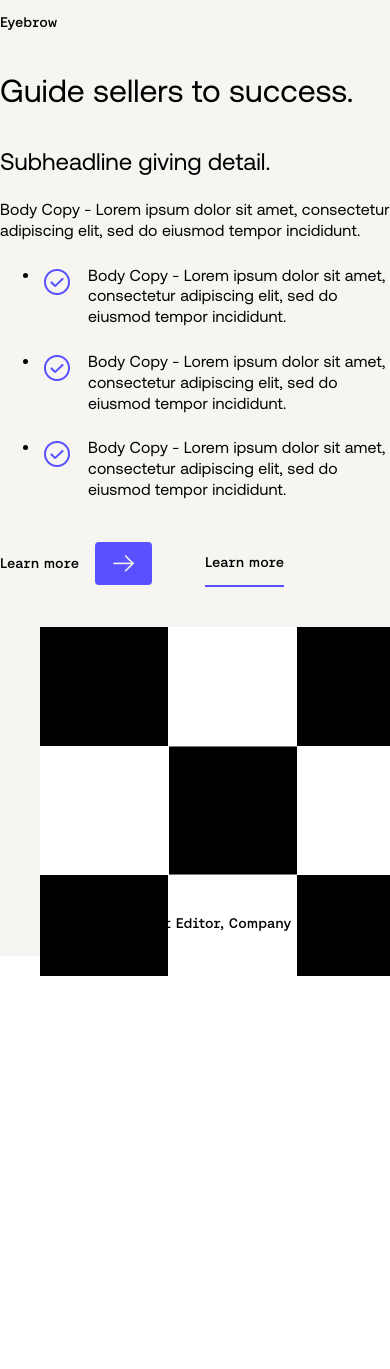
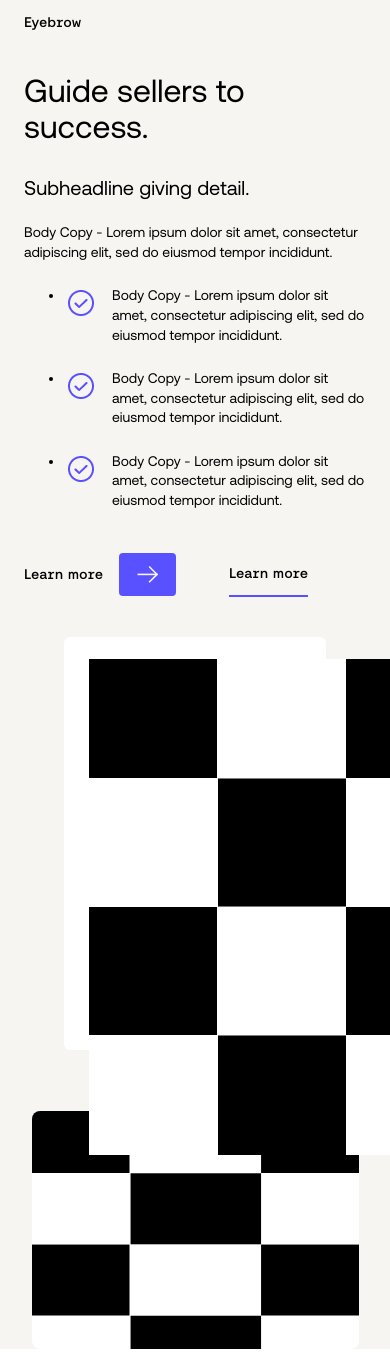
Before and after one commit to ErickRoo/pxpl, a Next.js app: page /components/LeftRightFeature in a window 390 px wide. Before the commit the page ends 976 px from the top, so only its background shows below. Built offline with nearby package versions, Linux system fonts and the light colour scheme.

Commit message:
fix: set size on mobile version

```diff
--- a/components/blocks/left_right_feature/left_right_feature.module.scss
+++ b/components/blocks/left_right_feature/left_right_feature.module.scss
@@ -15,9 +15,12 @@
   padding: 0;
   display: flex;
   align-items: center;
-  flex-direction: row;
+  flex-direction: column-reverse;
+  gap: 5.1rem;
+  padding: 0 2.4rem;
 
   @screen md {
+    flex-direction: row;
     gap: 3.1rem;
     padding: 0 3.2rem 0.6rem;
   }
@@ -71,33 +74,37 @@
       height: 51rem;
 
       > div {
-        background-size: 1100px 600px;
-        background-position: -60px -1px;
+        background-size: 110rem 60rem;
+        background-position: -6rem -0.1rem;
       }
     }
-
   }
 }
 
 .wrapperImage {
+  width: 32.7rem;
+  height: 23.8rem;
+
   > div {
     border-radius: 0.8rem;
     width: 100%;
     height: 100%;
+    background-size: 52.5rem 27.5rem;
+    background-position: -3.3rem -0.4rem;
   }
 
   @screen md {
-    width: 336px;
+    width: 33.6rem;
     height: 60.2rem;
   }
 
   @screen lg {
     width: 45.6rem;
-    margin-top: 112px;
+    margin-top: 11.2rem;
 
     > div {
-      background-size: 700px 608px;
-      background-position: -36px -2px;
+      background-size: 70rem 60.8rem;
+      background-position: -3.6rem -0.2rem;
     }
   }
 
@@ -107,8 +114,8 @@
     margin-top: 0;
 
     > div {
-      background-size: 1050px 835px;
-      background-position: -55px -2px;
+      background-size: 105rem 83.5rem;
+      background-position: -5.5rem -0.2rem;
     }
   }
 }
@@ -121,6 +128,9 @@
 }
 
 .wrapperBgImage {
+  width: 32.7rem;
+  height: 23.8rem;
+
   > div {
     border-radius: 0.8rem;
     height: 100%;
@@ -133,8 +143,8 @@
     > div {
       margin-left: calc(33.6rem - 45.6rem);
       width: 45.6rem;
-      background-position: top -1px right 140px;
-      background-size: 700px 610px;
+      background-position: top -0.1rem right 14rem;
+      background-size: 70rem 61rem;
     }
   }
 
@@ -146,8 +156,8 @@
     > div {
       margin-left: calc(49.6rem - 74.5rem);
       width: 74.5rem;
-      background-position: top -1px right -372px;
-      background-size: 1200px 606px;
+      background-position: top -0.1rem right -37.2rem;
+      background-size: 120rem 60.6rem;
     }
   }
 
@@ -159,8 +169,8 @@
     > div {
       margin-left: calc(62.8rem - 96.8rem);
       width: 96.8rem;
-      background-position: top -2px right -464px;
-      background-size: 1520px 850px;
+      background-position: top -0.2rem right -46.4rem;
+      background-size: 152rem 85rem;
     }
   }
 }
@@ -174,7 +184,7 @@
     > div {
       margin-left: 0;
       margin-right: calc(33.6rem - 45.6rem);
-      background-position: top -1px left -35px;
+      background-position: top -0.1rem left -3.5rem;
     }
   }
 
@@ -186,7 +196,7 @@
     > div {
       margin-left: 0;
       margin-right: calc(49.6rem - 74.5rem);
-      background-position: top -1px left -75px;
+      background-position: top -0.1rem left -7.5rem;
     }
   }
 
@@ -197,17 +207,17 @@
     > div {
       margin-left: 0;
       margin-right: calc(68.4rem - 96.8rem);
-      background-position: top -2px left -129px;
+      background-position: top -0.2rem left -12.9rem;
     }
 
     & ~ .wrapperContent .buttonsContainer {
-      padding: 5px 0 0 7px;
+      padding: 0.5rem 0 0 0.7rem;
     }
   }
 }
 
 .wrapperContent {
-  flex: 1 1 0px;
+  flex: 1 1 0;
 }
 
 .eyebrow {
@@ -233,12 +243,9 @@
 }
 
 .subHeadline {
+  font-size: 2rem;
+  line-height: 110%;
   margin-bottom: 2.4rem;
-
-  @screen md {
-    font-size: 2rem;
-    line-height: 110%;
-  }
 
   @screen lg {
     font-size: 2.4rem;
@@ -250,16 +257,20 @@
 }
 
 .bodyText {
+  font-size: 1.4rem;
+  letter-spacing: normal;
+  line-height: 140%;
   margin-bottom: 2.4rem;
 
-  @screen md {
-    font-size: 1.4rem;
-    letter-spacing: normal;
-    line-height: 140%;
+  @screen lg {
+    font-size: 1.6rem;
+    line-height: 130%;
+    letter-spacing: 0.01em;
   }
 
   @screen xl {
     font-size: 2rem;
+    letter-spacing: normal;
   }
 }
 
@@ -270,6 +281,9 @@
 .oneText {
   padding: 0 0 2.4rem 4.8rem;
   position: relative;
+  font-size: 1.4rem;
+  line-height: 140%;
+  letter-spacing: normal;
 
   &::before {
     position: absolute;
@@ -281,15 +295,10 @@
     top: 0.4rem;
   }
 
-  @screen md {
-    font-size: 1.4rem;
-    line-height: 140%;
-    letter-spacing: normal;
-  }
-
   @screen lg {
     font-size: 1.6rem;
     line-height: 130%;
+    letter-spacing: 0.01em;
   }
 }
 
--- a/components/generic/small_quote_item/small_quote_item.module.scss
+++ b/components/generic/small_quote_item/small_quote_item.module.scss
@@ -4,6 +4,7 @@
   background: theme('colors.white');
   border-radius: 0.6rem;
   max-width: 52rem;
+  padding: 2.2rem 2.3rem 4.5rem 2.5rem;
 
   @screen md {
     padding: 2.2rem 2.5rem;
@@ -42,7 +43,16 @@
 }
 
 .quoteText {
+  font-size: 1.4rem;
+  line-height: 140%;
   margin-bottom: 1.9rem;
+  letter-spacing: normal;
+
+  @screen md {
+    font-size: 1.6rem;
+    line-height: 130%;
+    letter-spacing: 0.01em;
+  }
 }
 
 .authorName {
@@ -50,5 +60,5 @@
 }
 
 .eyebrow {
-  position: relative;
+  letter-spacing: normal;
 }
```
